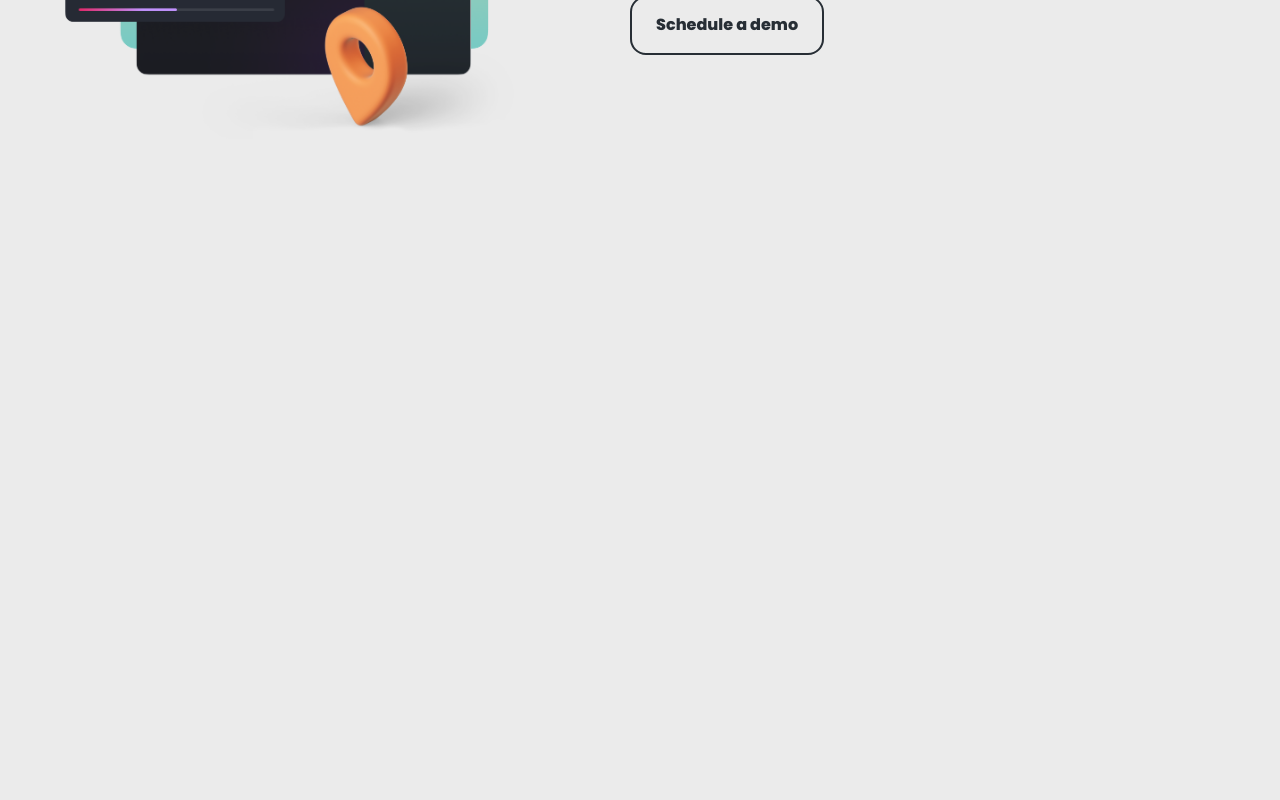
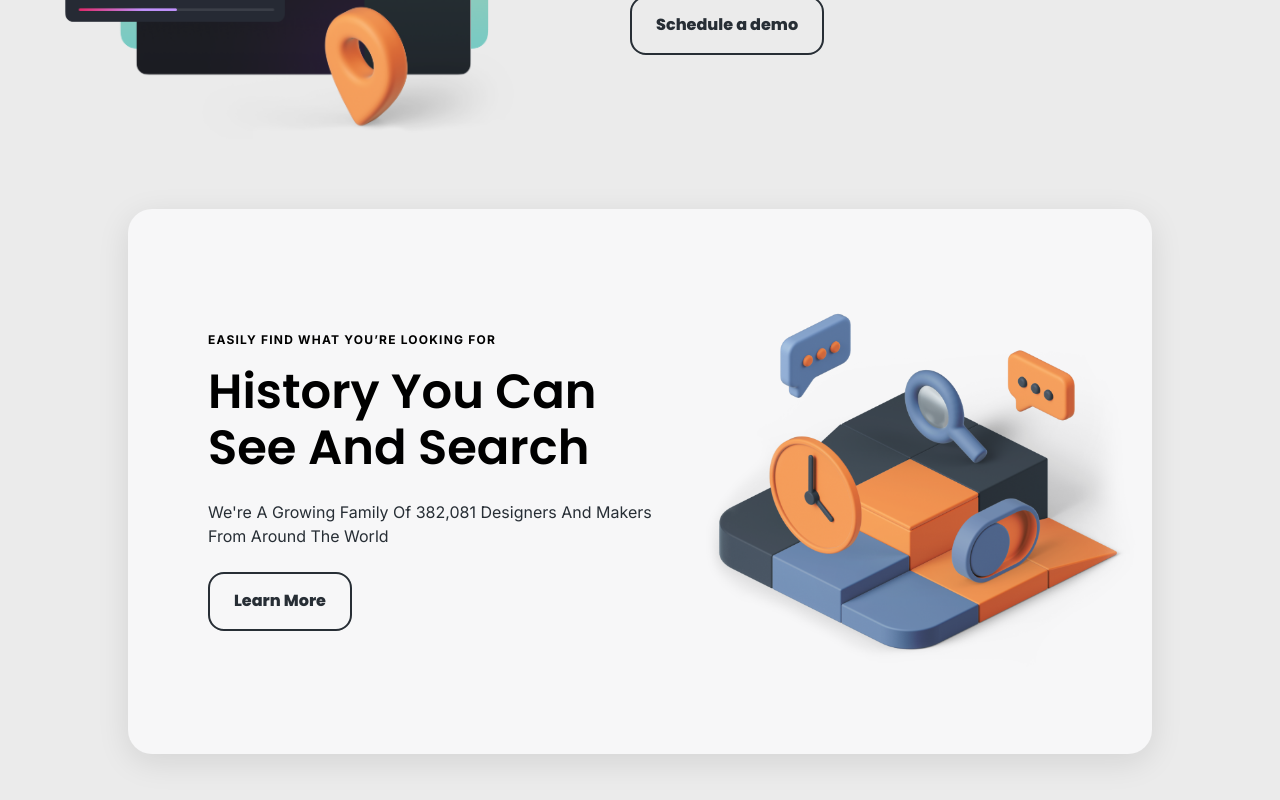
Before and after one commit to zhuravskayalina/solo-app, a Next.js app: page / in a window 1280 px wide. Shown: the part 4525-5325 px from the top of the page. Before the commit the page ends 4664 px from the top, so only its background shows below. Built offline with nearby package versions, Linux system fonts and the light colour scheme.

Commit message:
feat: learnMore block

```diff
--- a/src/app/page.tsx
+++ b/src/app/page.tsx
@@ -1,13 +1,14 @@
 import styles from './page.module.scss';
 import Image from 'next/image';
-import playIcon from '@/assets/images/icons/play.svg';
-import BaseButton from '@/components/Button/Button';
-import trialImage from '@/assets/images/main.png';
-import Demo from '@/components/DemoBlock/Demo';
 import { partnersList } from '@/utils/partnersList';
 import { setupSteps } from '@/utils/setupSteps';
+import playIcon from '@/assets/images/icons/play.svg';
+import trialImage from '@/assets/images/main.png';
 import boxImage from '@/assets/images/box.png';
 import Features from '@/components/Features/Features';
+import BaseButton from '@/components/Button/Button';
+import Demo from '@/components/DemoBlock/Demo';
+import LearnMore from '@/components/LearnMore/LearnMore';
 
 export default function Home() {
   return (
@@ -59,6 +60,7 @@ export default function Home() {
       </section>
       <Image src={boxImage} alt="box" className={styles.boxImage} />
       <Features />
+      <LearnMore />
     </main>
   );
 }
--- /dev/null
+++ b/src/components/LearnMore/LearnMore.module.scss
@@ -0,0 +1,71 @@
+@use '@/styles/mixins/elements';
+@use '@/styles/variables/colors';
+
+.main {
+  display: grid;
+  grid-template-columns: 1fr 1fr;
+  grid-template-areas: 'info img';
+  padding: 80px 0 80px 80px;
+  border-radius: 24px;
+  background: colors.$color-light-background;
+  box-shadow: 0 8px 32px 0 rgba(0, 0, 0, 0.1);
+  width: 80%;
+  margin: 70px auto;
+
+  @media screen and (max-width: 1200px) {
+    grid-template-columns: 1fr;
+    grid-template-areas:
+      'img'
+      'info';
+    padding: 32px;
+  }
+}
+
+.info {
+  grid-area: info;
+  display: flex;
+  flex-direction: column;
+  justify-content: center;
+
+  * {
+    text-transform: capitalize;
+  }
+
+  &__title {
+    @include elements.landing-title;
+  }
+
+  &__heading {
+    @include elements.landing-heading;
+    margin-top: 16px;
+    text-align: start;
+
+    @media screen and (max-width: 1200px) {
+      font-size: 40px;
+    }
+
+    @media screen and (max-width: 1024px) {
+      font-size: 32px;
+    }
+  }
+
+  &__description {
+    color: colors.$grey;
+    font-family: Inter, sans-serif;
+    font-size: 16px;
+    font-style: normal;
+    font-weight: 500;
+    line-height: 24px;
+    margin-top: 24px;
+  }
+
+  &__button {
+    margin-top: 24px;
+  }
+}
+
+.image {
+  width: 100%;
+  height: auto;
+  grid-area: img;
+}
--- /dev/null
+++ b/src/components/LearnMore/LearnMore.tsx
@@ -0,0 +1,24 @@
+import styles from './LearnMore.module.scss';
+import BaseButton from '@/components/Button/Button';
+import Image from 'next/image';
+import watchesImg from '@/assets/images/watches.png';
+
+export default function LearnMore() {
+  return (
+    <article className={styles.main}>
+      <section className={styles.info}>
+        <h4 className={styles.info__title}>Easily find what you’re looking for</h4>
+        <h2 className={styles.info__heading}>History you can see and search</h2>
+        <p className={styles.info__description}>
+          We&apos;re a growing family of 382,081 designers and makers from around the world
+        </p>
+        <div className={styles.info__button}>
+          <BaseButton isColored={false} link="#" color="gray">
+            Learn more
+          </BaseButton>
+        </div>
+      </section>
+      <Image src={watchesImg} alt="ladders and watches" className={styles.image} />
+    </article>
+  );
+}
--- a/src/styles/variables/colors.scss
+++ b/src/styles/variables/colors.scss
@@ -1,16 +1,17 @@
 $white: white;
 $black: black;
-$background: #EBEBEB;
-$primary: #FF6E30;
-$secondary: #748FB5;
+$background: #ebebeb;
+$primary: #ff6e30;
+$secondary: #748fb5;
 $transparent-secondary: rgba(116, 143, 181, 0.16);
-$dark: #1E252B;
-$light: #EEEFF2;
-$light-gray: #BAC3CA;
+$dark: #1e252b;
+$light: #eeeff2;
+$light-gray: #bac3ca;
 $dark-gray: rgba(110, 117, 124, 1);
-$grey: #272E35;
+$grey: #272e35;
 $grey-transparent: rgba(152, 152, 152, 0.4);
-$state-light-for-dark-bg: #6A7986;
-$color-dark-background: #2C353D;
-$purple: rgba(120,88,147,1);
+$state-light-for-dark-bg: #6a7986;
+$color-dark-background: #2c353d;
+$purple: rgba(120, 88, 147, 1);
 $transparent-white: rgba(255, 255, 255, 0.45);
+$color-light-background: #f7f7f8;
```
Also changed, not shown: src/assets/images/watches.png (added).
